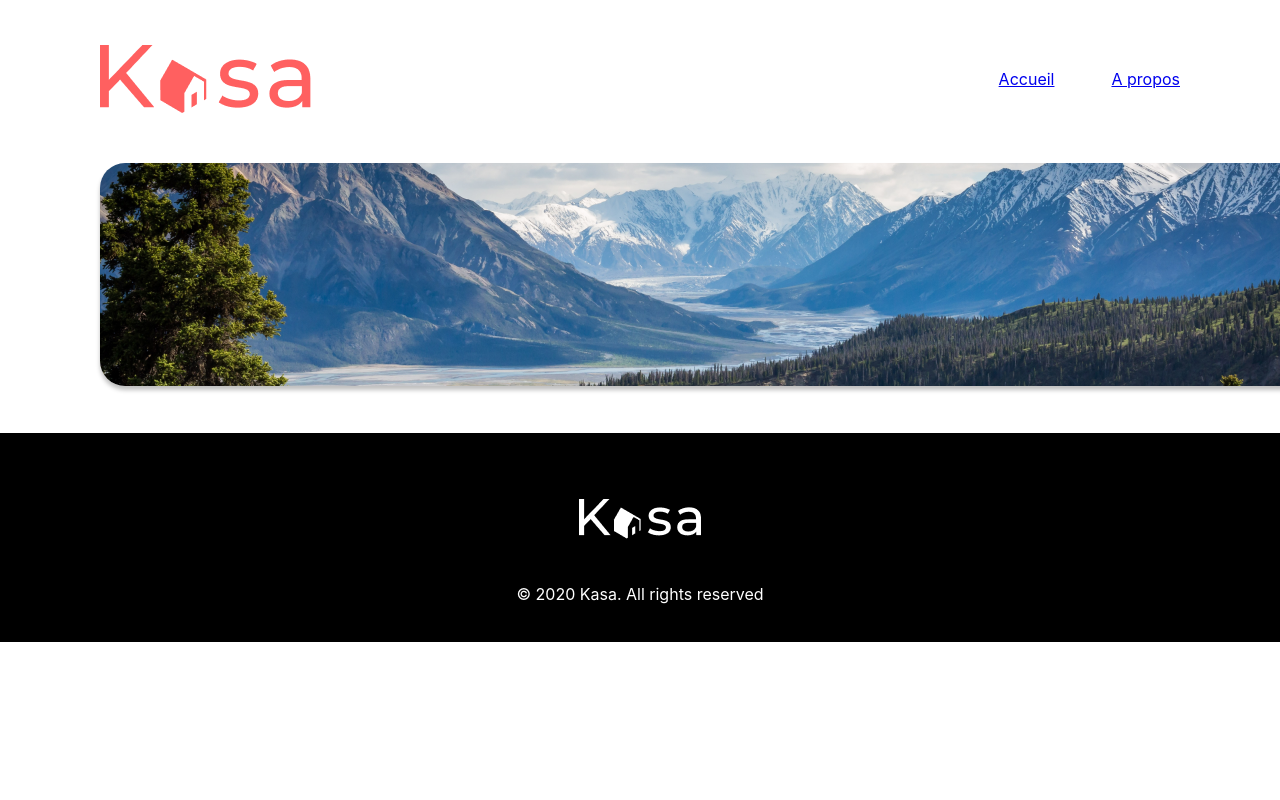
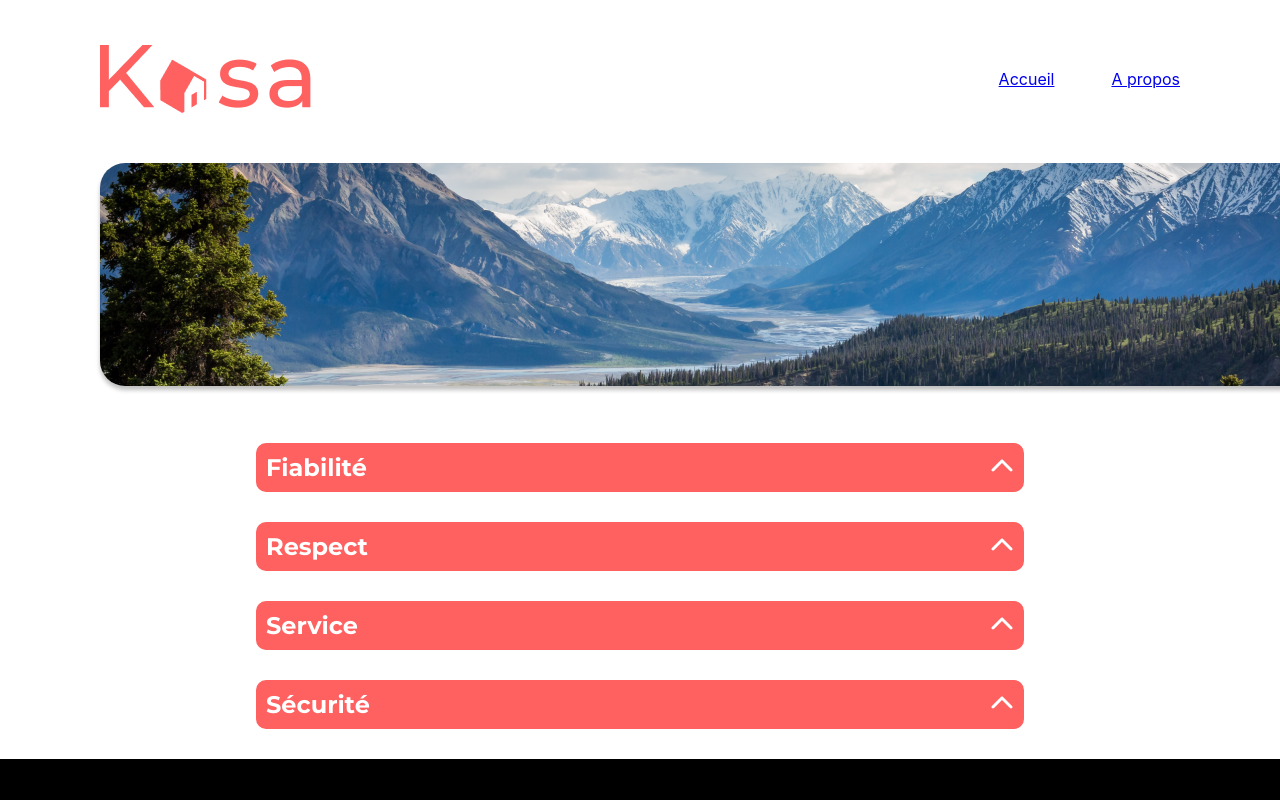
Before and after one commit to Joh62600/kasa, a React (Create React App) app in the folder kasa/: page /about in a window 1280 px wide. Shown: the top 800 px of the page. Built offline with nearby package versions, Linux system fonts and the light colour scheme.

Commit message:
Collapse

```diff
--- a/kasa/package.json
+++ b/kasa/package.json
@@ -3,6 +3,9 @@
   "version": "0.1.0",
   "private": true,
   "dependencies": {
+    "@fortawesome/fontawesome-svg-core": "^6.5.2",
+    "@fortawesome/free-solid-svg-icons": "^6.5.2",
+    "@fortawesome/react-fontawesome": "^0.2.0",
     "@testing-library/jest-dom": "^5.17.0",
     "@testing-library/react": "^13.4.0",
     "@testing-library/user-event": "^13.5.0",
--- a/kasa/public/index.html
+++ b/kasa/public/index.html
@@ -9,6 +9,8 @@
       name="description"
       content="Web site created using create-react-app"
     />
+    <link href="https://fonts.googleapis.com/icon?family=Material+Icons" rel="stylesheet">
+    <link rel="stylesheet" href="https://cdnjs.cloudflare.com/ajax/libs/font-awesome/6.0.0-beta3/css/all.min.css">
     <link rel="preconnect" href="https://fonts.googleapis.com">
 <link rel="preconnect" href="https://fonts.gstatic.com" crossorigin>
 <link href="https://fonts.googleapis.com/css2?family=Montserrat:wght@700&display=swap" rel="stylesheet">
--- a/kasa/src/components/CardList/CardList.js
+++ b/kasa/src/components/CardList/CardList.js
@@ -1,4 +1,5 @@
 import React from 'react';
+import { NavLink } from 'react-router-dom';
 import Card from '../card/Card';
 import './CardList.css';
 
@@ -15,7 +16,9 @@ const CardList = () => {
   return (
     <div className="card-list">
       {cardData.map(card => (
-        <Card key={card.id} title={card.title} />
+        <NavLink key={card.id} to="/FicheLogement">
+        <Card title={card.title} />
+      </NavLink>
       ))}
     </div>
   );
--- /dev/null
+++ b/kasa/src/components/Collapse/Collapse.css
@@ -0,0 +1,43 @@
+.collapse-container {
+    margin: 10px 0 10px 0px;
+    width: 100%;
+    padding: 0px 0px 20px 0px;
+    display: flex;
+    flex-direction: column;
+    align-items: center;
+
+}
+
+.collapse-header {
+    padding: 10px ;
+    text-align: left;
+    background-color: #FF6060;
+    border: none;
+    outline: none;
+    cursor: pointer;
+    color: white;
+    font-family: Montserrat;
+    font-size: 24px;
+    width: 60%;
+    border-radius: 10px;
+    display: flex;
+    justify-content: space-between;
+    align-items: center;
+}
+
+.collapse-content {
+    padding: 10px;
+    background-color:#F6F6F6 ;
+    width: 58%;
+    border-radius: 10px;
+}
+.chevron-container {
+    transition: transform 0.5s ease;
+}
+.arrow {
+    transform-origin: center;
+    transition: transform 0.5s ease;
+}
+.arrow.rotate {
+    transform: rotateZ(-180deg) scaleX(-1);
+}
--- /dev/null
+++ b/kasa/src/components/Collapse/Collapse.js
@@ -0,0 +1,30 @@
+import React, { useState } from 'react';
+import { FontAwesomeIcon } from '@fortawesome/react-fontawesome';
+import { faChevronUp } from '@fortawesome/free-solid-svg-icons';
+import './Collapse.css';
+
+const Collapse = ({ title, children }) => {
+    const [isOpen, setIsOpen] = useState(false);
+
+    const toggleCollapse = () => {
+        setIsOpen(!isOpen);
+    };
+
+    return (
+        <div className="collapse-container">
+            <button className="collapse-header" onClick={toggleCollapse}>
+                {title}
+                <span className="chevron-container">
+                    <FontAwesomeIcon icon={faChevronUp} className={`arrow ${isOpen ? 'rotate' : ''}`} />
+                </span>
+            </button>
+            {isOpen && (
+                <div className="collapse-content">
+                    {children}
+                </div>
+            )}
+        </div>
+    );
+};
+
+export default Collapse;
--- a/kasa/src/components/FooterC/FooterC.css
+++ b/kasa/src/components/FooterC/FooterC.css
@@ -13,7 +13,7 @@
 }
 #logoFooterSize{
     width: 122px;
-    height: 40px;
+    height: auto;
 }
 @media (max-width:768px)  {
 
--- a/kasa/src/components/HeaderC/HeaderC.css
+++ b/kasa/src/components/HeaderC/HeaderC.css
@@ -8,9 +8,15 @@
     padding-right: 100px;
     margin: 0 auto;
 }
+#logo{
+    max-width: 100%;
+    height: auto;
+}
 #NavBar{
     display: flex;
     gap: 57px;
+    margin: 0;
+    padding: 0;
 
 }
 @media (max-width:768px)  {
--- a/kasa/src/components/HeaderC/HeaderC.js
+++ b/kasa/src/components/HeaderC/HeaderC.js
@@ -5,7 +5,7 @@ import './HeaderC.css'
 
 function HeaderC() {
   return<header id='Dispo'>
-        <img src='./logo.png'></img>
+        <img id='logo' src='./logo.png'></img>
       <div id='NavBar'>
       <NavLink to='/'>Accueil</NavLink>
       <NavLink to='/About'>A propos</NavLink>
--- a/kasa/src/pages/About.js
+++ b/kasa/src/pages/About.js
@@ -1,6 +1,6 @@
 import React from "react";
 import Banner from "../components/banner/banner";
-
+import Collapse from "../components/Collapse/Collapse";
 
 
 function About() {
@@ -8,7 +8,22 @@ function About() {
     return(
      <div>
       <Banner image="ImageBanner2.png" dark= {false}/>
+      <Collapse title="Fiabilité">
+        <p>Les annonces postées sur Kasa garantissent une fiabilité totale. Les photos sont conformes aux logements, et toutes les informations sont régulièrement vérifiées par nos équipes.</p>
+      </Collapse>
+      <Collapse title="Respect">
+     <p>La bienveillance fait partie des valeurs fondatrices de Kasa. Tout comportement discriminatoire ou de perturbation du voisinage entrainere une exclusion de notre plateforme</p>
+     </Collapse>
+     <Collapse title="Service">
+     <p>La bienveillance fait partie des valeurs fondatrices de Kasa. Tout comportement discriminatoire ou de perturbation du voisinage entrainere une exclusion de notre plateforme</p>
+     </Collapse >
+     <Collapse title="Sécurité">
+     <p>La sécurité est la priorité de Kasa. Aussi bien pour nos hôtes que pour les voyageurs, chaque logement correspnd aux critères de sécurité établis par nos services.En laissant une note aussi bien à l'hôte qu'au locataire, cela permet à nos équipes de vérifier que les standards sont bien respectés. Nous organisons également des ateliers sur la sécurité domestique pour nos hôtes.</p>
+     </Collapse>
+
      </div>
+
+
 
 
 
--- a/kasa/src/pages/FicheLogement.js
+++ b/kasa/src/pages/FicheLogement.js
@@ -4,7 +4,12 @@ import { Link } from 'react-router-dom';
 
 
 function FicheLogement() {
-    return <h2>Fiche Logement</h2>;
+    return (
+      <div>
+
+      </div>
+
+    )
   }
 
   export default FicheLogement;
```
Also changed, not shown: kasa/src/components/banner/banner.css (line endings or trailing spaces), 1 other file (tests, documents, lock files or other folders).
